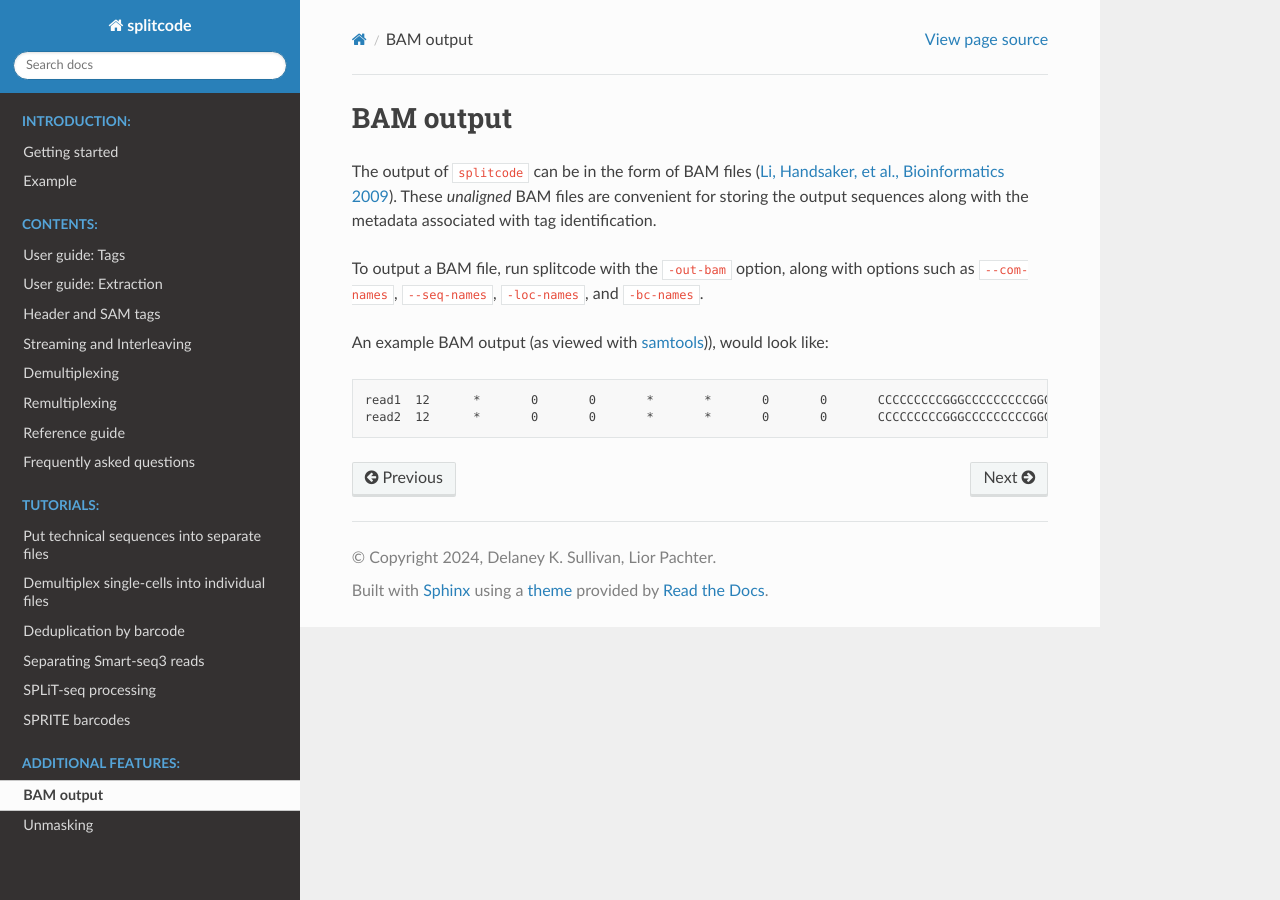
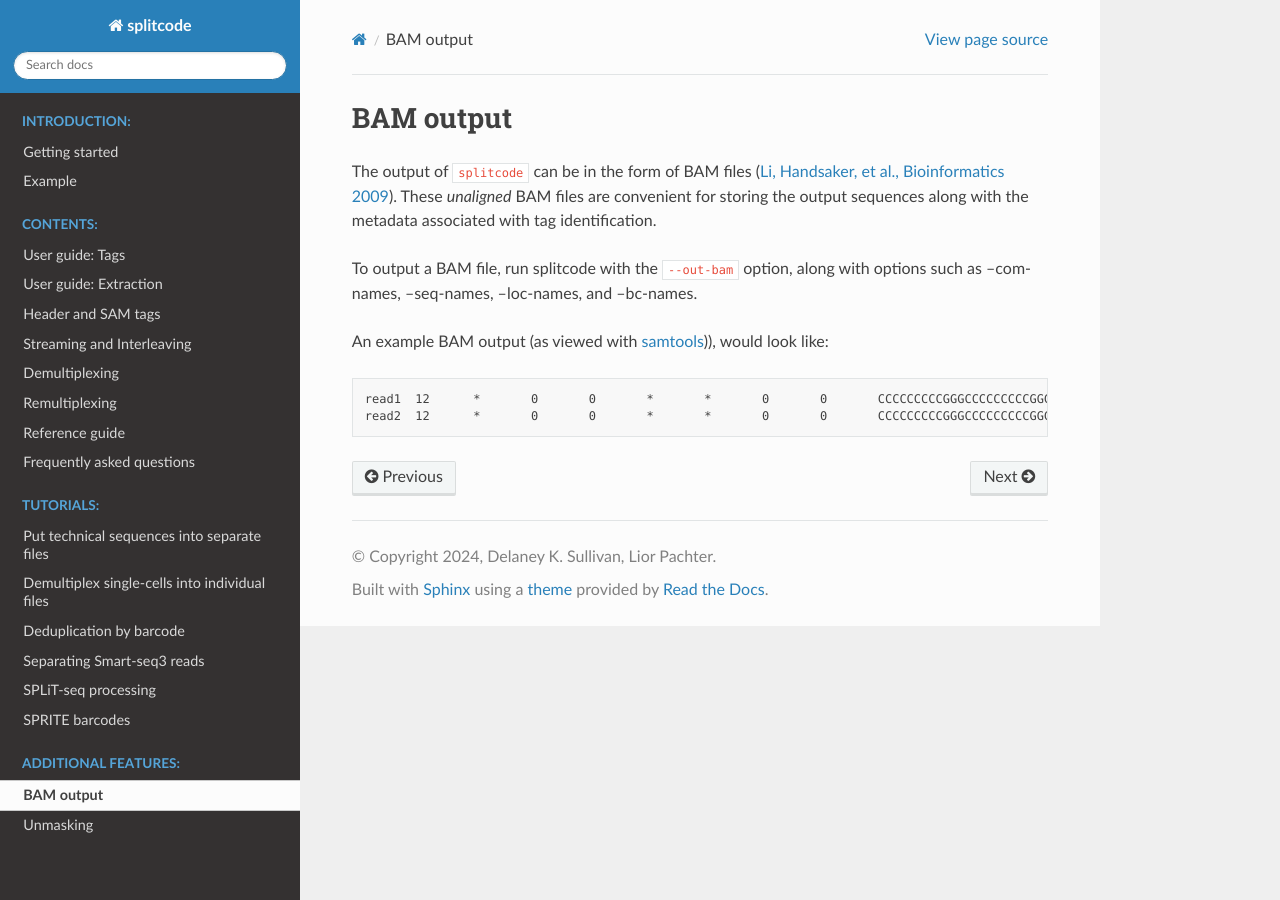
Before and after one commit to pachterlab/splitcode-tutorial, a Sphinx documentation site: the page built from docs/source/features_bam.rst, in a window 1280 px wide. Built offline with Sphinx 7.4.7 and the Read the Docs theme 2.0.0, drawn with Linux system fonts in a browser that asks for light colours.

Commit message:
modified

```diff
--- a/docs/source/features_bam.rst
+++ b/docs/source/features_bam.rst
@@ -3,7 +3,7 @@ BAM output
 
 The output of ``splitcode`` can be in the form of BAM files (`Li, Handsaker, et al., Bioinformatics 2009 <https://doi.org/10.1093/bioinformatics/btp352>`_). These *unaligned* BAM files are convenient for storing the output sequences along with the metadata associated with tag identification.
 
-To output a BAM file, run splitcode with the ``-out-bam`` option, along with options such as ``--com-names``, ``--seq-names``, ``-loc-names``, and ``-bc-names``.
+To output a BAM file, run splitcode with the ``--out-bam`` option, along with options such as --com-names, --seq-names, --loc-names, and --bc-names.
 
 An example BAM output (as viewed with `samtools <https://www.htslib.org/>`_)), would look like:
 
```
